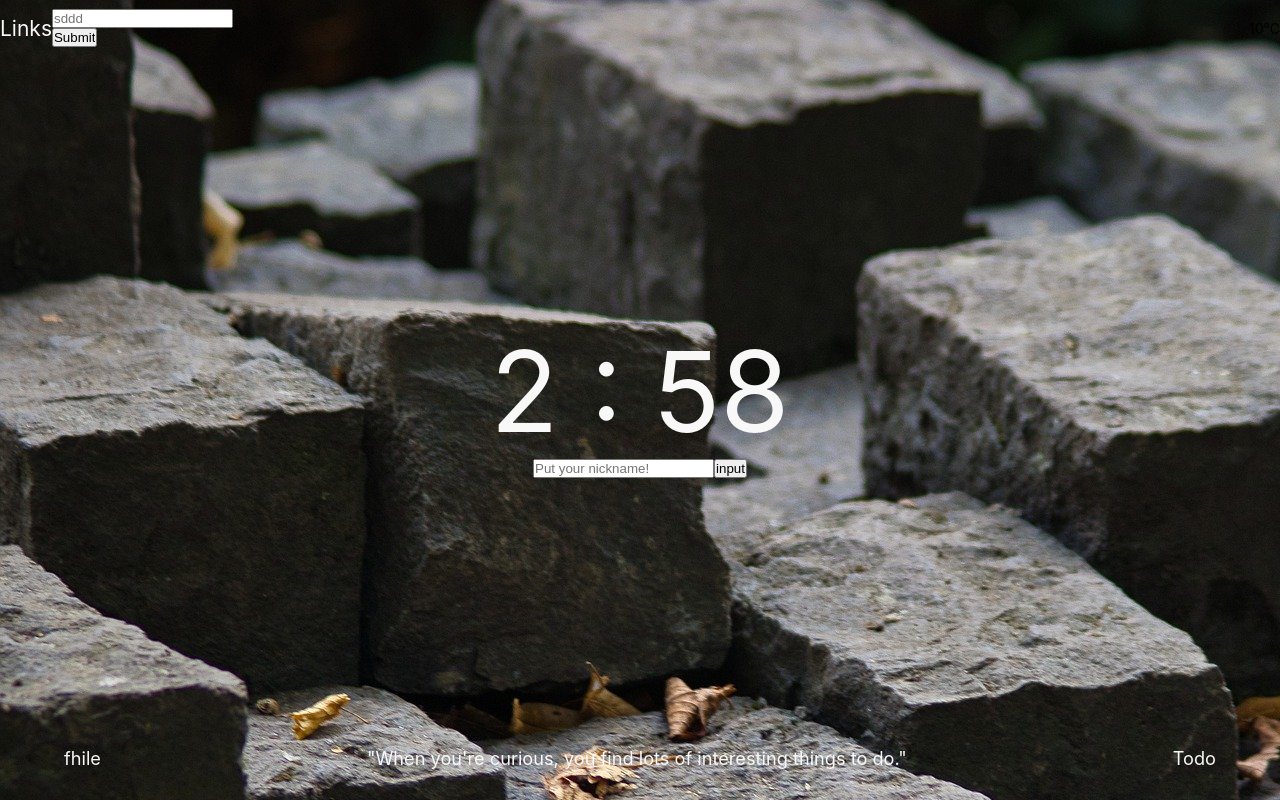
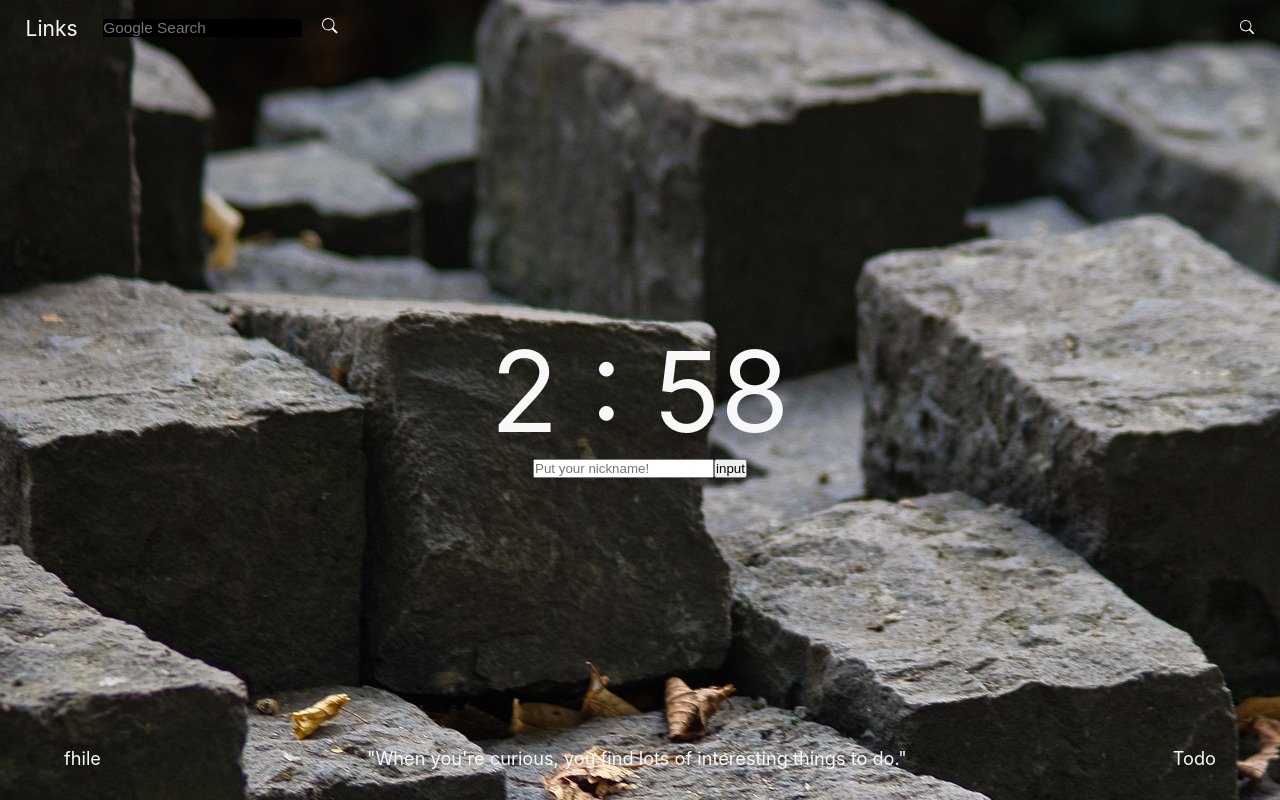
Before and after one commit to nggoong/reactMomentumClone, a React (Create React App) app: page / in a window 1280 px wide. Built offline with nearby package versions, Linux system fonts and the light colour scheme.

Commit message:
search기능 input폼 디자인 구현✔

```diff
--- a/package.json
+++ b/package.json
@@ -8,6 +8,7 @@
     "@testing-library/user-event": "^12.8.3",
     "react": "^17.0.2",
     "react-dom": "^17.0.2",
+    "react-icons": "^4.3.1",
     "react-scripts": "4.0.3",
     "web-vitals": "^1.1.2"
   },
--- a/src/App.css
+++ b/src/App.css
@@ -10,6 +10,9 @@ html {
   margin: 0;
   padding: 0;
   box-sizing: content-box;
+}
+input:focus {
+  outline:none;
 }
 
 .App {
@@ -26,24 +29,48 @@ html {
   position: absolute;
   width: 100%;
   height: 7%;
+  z-index:1000;
 }
 
 .search {
   display: flex;
   justify-content: space-between;
   align-items: center;
-  width: 15%;
+  width: 40%;
+  padding-left:2%;
 }
 
 .linkLetter {
   font-size: 1.5rem;
   color: var(--white-gray-color);
+  margin-right: 5%;
+  user-select: none;
 }
 
-/* .searchInput {
-
-} */
-
+.searchInput {
+  width:100%;
+  height:100%;
+  display:flex;
+  align-items: center;
+}
+.searchInput>.inputForm {
+  border:none;
+  background-color: rgba(0,0,0,1);
+  font-size:1.1em;
+  color:var(--white-gray-color);
+}
+.searchIcon {
+  background: none;
+  color:var(--white-gray-color);
+  font-weight: bold;
+  font-size:1.1rem;
+  margin-left:20px;
+}
+.weather {
+  color:var(--white-gray-color);
+  padding-right: 2%;
+  user-select: none;
+}
 
 .TimeAndWelcome {
   position: relative;
--- a/src/component/Header.js
+++ b/src/component/Header.js
@@ -1,4 +1,10 @@
+import { BsSearch } from "react-icons/bs";
+
+
 function Header() {
+    function handleSubmit() {
+        alert('submit');
+    }
     return(
         <div className = "Header">
             <div className = "search">
@@ -6,12 +12,12 @@ function Header() {
                     <p>Links</p>
                 </div>
                 <div className = "searchInput">
-                    <input type="text" placeholder="sddd" name="search"></input>
-                    <input type="submit"></input>
+                    <input type="text" placeholder="Google Search" name="search" className="inputForm" autoComplete="off"></input>
+                    <div className="searchIcon" onClick={handleSubmit}><BsSearch/></div>
                 </div>
             </div>
             <div className = "weather">
-                10℃
+                <BsSearch/>
             </div>
         </div>
     )
```
Also changed, not shown: 1 other file (tests, documents, lock files or other folders).
